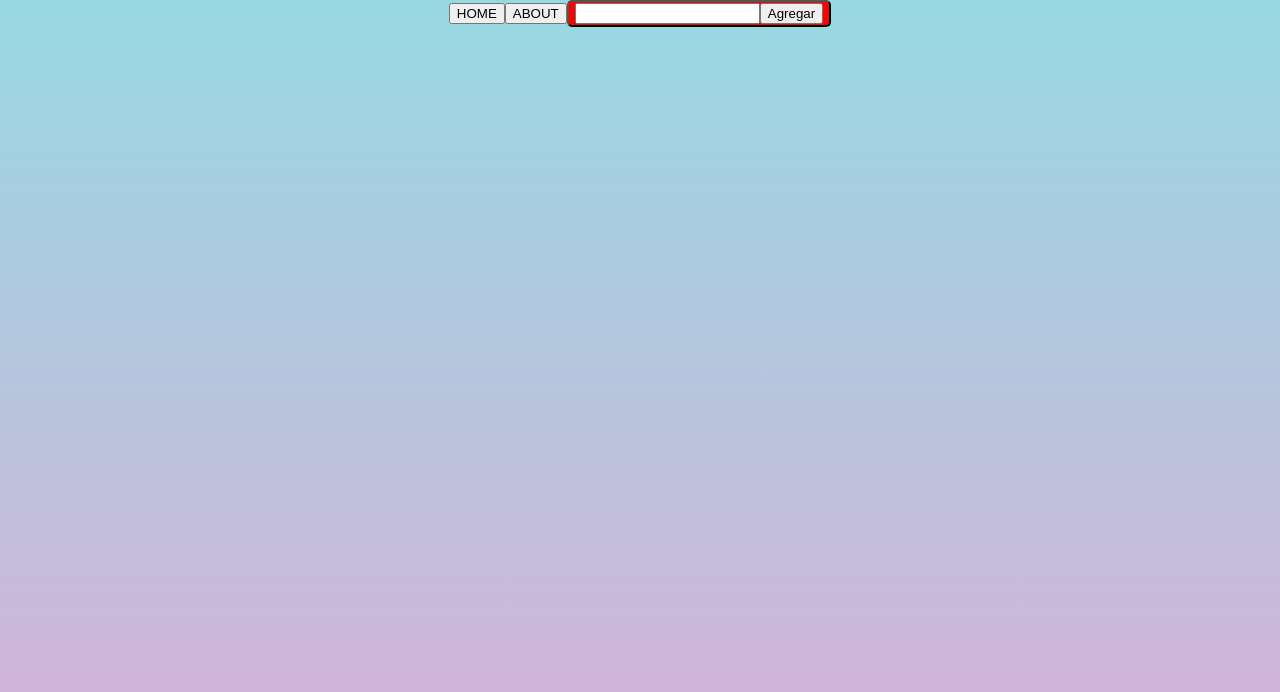
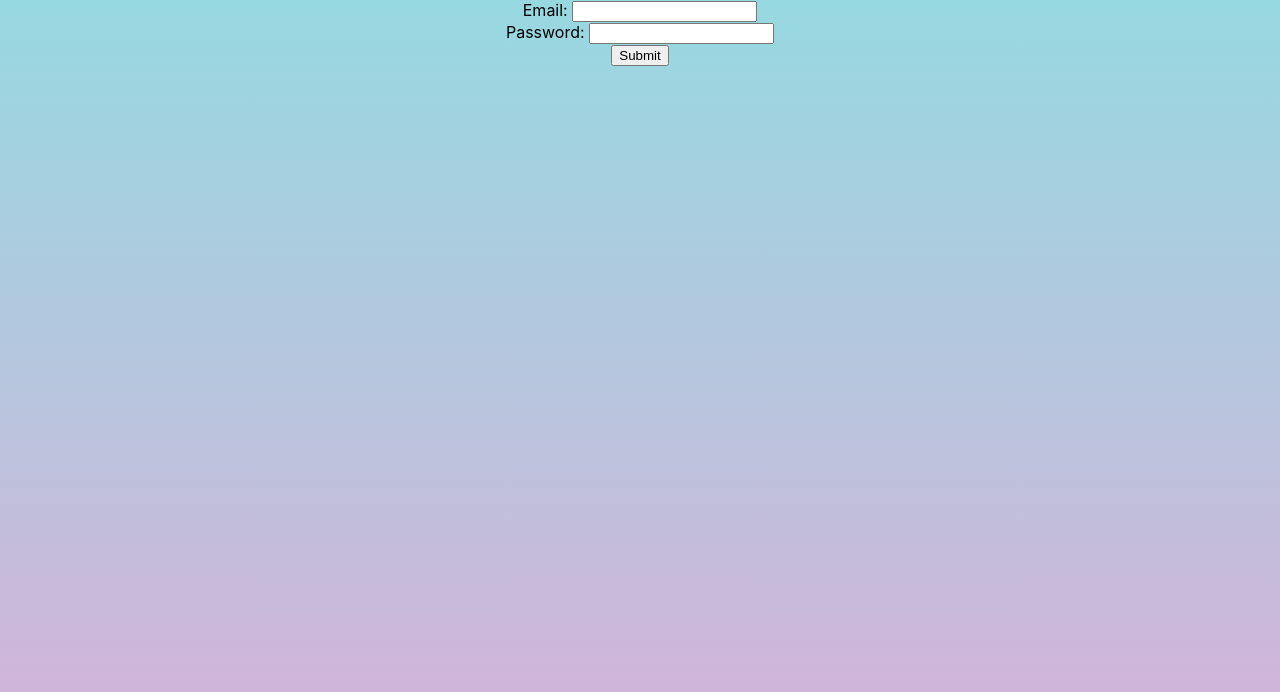
Before and after one commit to NaniBM/ProyectoIntegradorRM, a React (Create React App) app: page / in a window 1280 px wide. Before the commit this address had no page. Shown: the top 692 px of the page. Built offline with nearby package versions, Linux system fonts and the light colour scheme.

Commit message:
forms done

```diff
--- a/src/App.js
+++ b/src/App.js
@@ -1,4 +1,4 @@
-import { useState } from 'react';
+import { useEffect, useState } from 'react';
 import './App.css';
 import Cards from './components/Cards.jsx';
 import Nav from './components/Nav/Nav';
@@ -6,9 +6,10 @@ import SearchBar from './components/SearchBar.jsx';
 // import character, { Rick } from './data.js';
 import axios from 'axios';
 import data from './data';
-import { Routes, Route } from "react-router-dom";
+import { Routes, Route, useLocation, useNavigate } from "react-router-dom";
 import About from './components/about/About';
 import Detail from './components/detail/Detail';
+import Form from './components/form/Form';
 
 
 function App() {
@@ -18,6 +19,21 @@ function App() {
    // const onSearch = (newChar) => {
    //    setCharacters([...characters, newChar])
    // }
+
+   //Login
+   const [access, setAccess] = useState(false)
+   const EMAIL =  'myEmail@mail.com'
+   const PASSWORD = 'asdfgterh1'
+
+   const navigate = useNavigate();
+   function login(userData) {
+      if (userData.password === PASSWORD && userData.email === EMAIL) {
+         setAccess(true);
+         navigate('/home');
+      } else {
+         alert('Usuario o pass invalidos')
+      }
+   }
 
    function onSearch(id) {
       axios(`https://rickandmortyapi.com/api/character/${id}`).then(({ data }) => {
@@ -34,19 +50,25 @@ function App() {
       const newCharacters = characters.filter(char => char.id !== id);
       setCharacters(newCharacters)
    }
+   const { pathname } =  useLocation()
+
+   useEffect(() => {
+      !access && navigate('/');
+   }, [access]);
 
    return (
       <div className='App'>
-         <Nav onSearch={onSearch}/>
+         {pathname !== "/" && <Nav onSearch={onSearch}/>}
          <Routes>
-            <Route path = "/detail/:id" element={<Detail/>}></Route>
+            <Route path = "/" element={<Form login={login}/>}/>
             <Route path = "/home" element={
                <Cards
-                  characters={characters}
-                  onClose={onClose}
+               characters={characters}
+               onClose={onClose}
                />}>
             </Route>
             <Route path = "/about" element={<About/>}/>
+            <Route path = "/detail/:id" element={<Detail/>}></Route>
          </Routes>
       </div>
    );
--- a/src/components/Nav/Nav.jsx
+++ b/src/components/Nav/Nav.jsx
@@ -3,6 +3,10 @@ import { Link }  from "react-router-dom";
 
 
 const Nav = ({onSearch}) => {
+
+//    if (location.pathname === '/') {
+//     return null;
+//  }
     return (
         <div>
             <Link to="/home">
--- /dev/null
+++ b/src/components/form/Form.jsx
@@ -0,0 +1,60 @@
+import { useState } from "react";
+import { validations } from "../../utils/validations";
+
+const Form = ({login}) => {
+
+    const [userData, setUserData] = useState({
+        email: '',
+        password: '',
+    })
+
+    const [errors, setErrors] = useState({
+        email: '',
+        password: '',
+    })
+
+    const handleChange = (event) => {
+        const { name, value} = event.target
+        const newUserData = {
+            ...userData,
+            [name]: value
+        }
+        setUserData(newUserData)
+
+        const errors = validations(newUserData)
+        setErrors(errors)
+    }
+
+    const handleSubmit = (event) => {
+        event.preventDefault()
+        login(userData)
+    }
+
+    return (
+        <form onSubmit={handleSubmit}>
+            <div>
+                <label>Email: </label>
+                <input
+                    type="text"
+                    name='email'
+                    value={userData.email}
+                    onChange={handleChange}
+                />
+                {errors.email && <p style={{color: "red"}}>{errors.email}</p>}
+            </div>
+            <div>
+                <label>Password: </label>
+                <input
+                    type="text"
+                    name='password'
+                    value={userData.password}
+                    onChange={handleChange}
+                />
+                {errors.password && <p style={{color: "red"}}>{errors.password}</p>}
+            </div>
+            <button >Submit</button>
+        </form>
+    );
+};
+
+export default Form;
--- /dev/null
+++ b/src/utils/validations.js
@@ -0,0 +1,26 @@
+
+export const validations = (inputs) => {
+
+    const errors = {}
+    const regexEmail = /^[A-Z0-9._%+-]+@[A-Z0-9.-]+\.[A-Z]{2,4}$/i;
+    const atLeastOneNumberRegex = /.*[0-9].*/
+
+    const validEmail = (
+        regexEmail.test(inputs.email) &&
+        inputs.email.length <= 35
+    )
+    if(!validEmail) {
+        errors['email'] = "Debes ingresar un email valido";
+    }
+
+    const validPassword = (
+        atLeastOneNumberRegex.test(inputs.password) &&
+        inputs.password.length >= 6 &&
+        inputs.password.length <= 10
+    )
+    if(!validPassword) {
+        errors['password'] = "Debes ingresar una contraseña valida";
+    }
+
+    return errors
+}
```
